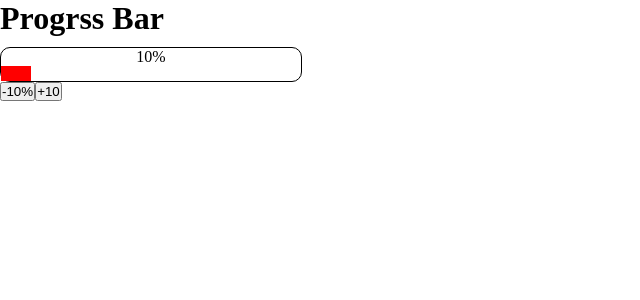
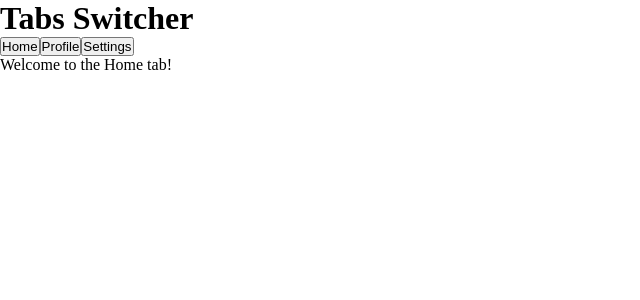
Before and after one commit to upasani/React-Practice, a React (Vite) app: page / in a window 1280 px wide. Shown: the top 300 px of the page, without its empty margins (0-640 px from the left). Built offline with nearby package versions, Linux system fonts and the light colour scheme.

Commit message:
added the active tab

```diff
--- a/src/App.jsx
+++ b/src/App.jsx
@@ -4,10 +4,11 @@ import LeapYear from './Component/NamasteDev/Easy/LeapYear/LeapYear';
 import Todo from './Component/Todo/Todo';
 import AutoSave from './Component/NamasteDev/Easy/AutoSave/AutoSave';
 import FilterRecipe from './Component/NamasteDev/Easy/FilterRecipe/FilterRecipe';
-import ProgressBar from './Component/NamasteDev/Easy/ProgressBar/ProgressBar';
+// import ProgressBar from './Component/NamasteDev/Easy/ProgressBar/ProgressBar';
 import Zigzag from './Component/NamasteDev/Easy/Zigzag/Zigzag';
 import Acordian from './Component/NamasteDev/Easy/Acordian/Acordian';
 import PasswordToggle from './Component/NamasteDev/Easy/PasswordToggle/PasswordToggle';
+import TabsSwitcher from './Component/NamasteDev/Easy/TabsSwitcher/TabsSwitcher';
 import './index.css'
 
 function App() {
@@ -38,7 +39,8 @@ function App() {
       {/* <FilterRecipe /> */}
       {/* <Zigzag/> */}
       {/* <PasswordToggle /> */}
-      <ProgressBar/>
+      {/* <ProgressBar /> */}
+      <TabsSwitcher />
     </>
   )
 }
--- /dev/null
+++ b/src/Component/NamasteDev/Easy/TabsSwitcher/TabsSwitcher.jsx
@@ -0,0 +1,27 @@
+import { useMemo, useState } from "react";
+import { tabs } from "../../../../mockData";
+// import './tabsSwitcher.css';
+
+function TabsSwitcher() {
+    const [activeId, setActiveID] = useState(tabs[0]?.id)
+    const activeTab = useMemo(() =>
+        tabs.find(e => e.id === activeId)
+        , [activeId])
+    console.log("activeTab",activeTab)
+
+    return (
+        <>
+            <h1>Tabs Switcher</h1>
+            {
+                tabs && tabs.map((e, index) => (
+                    <>
+                        <button onClick={() => setActiveID(e?.id)}>{e.label}</button>
+                    </>
+                ))
+            }
+            <div>{activeTab?.content}</div>
+        </>
+    )
+}
+
+export default TabsSwitcher;
--- a/src/mockData.js
+++ b/src/mockData.js
@@ -99,3 +99,9 @@ export const items = [
     content: "Build full-stack apps with React and Node.js."
   },
 ];
+
+export const tabs = [
+  { id: "home", label: "Home", content: "Welcome to the Home tab!" },
+  { id: "profile", label: "Profile", content: "This is your Profile." },
+  { id: "settings", label: "Settings", content: "Adjust your Settings here." },
+];
```
Also changed, not shown: src/Component/NamasteDev/Easy/TabsSwitcher/tabsSwticher.css (added).
